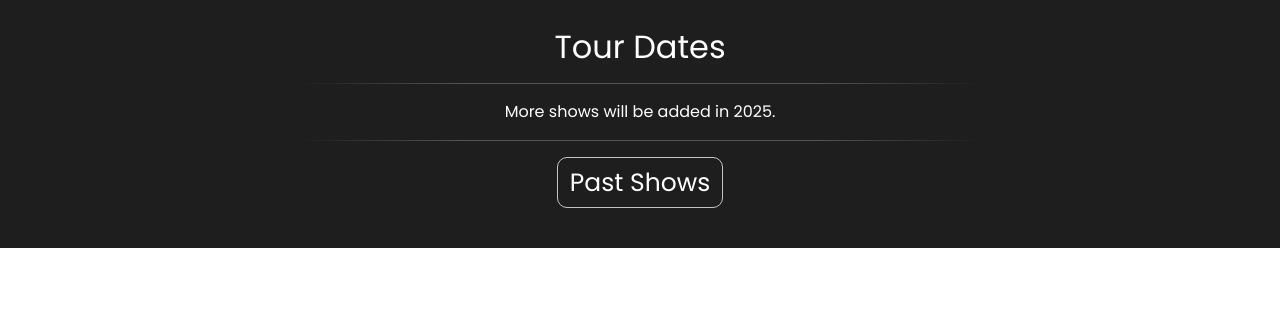
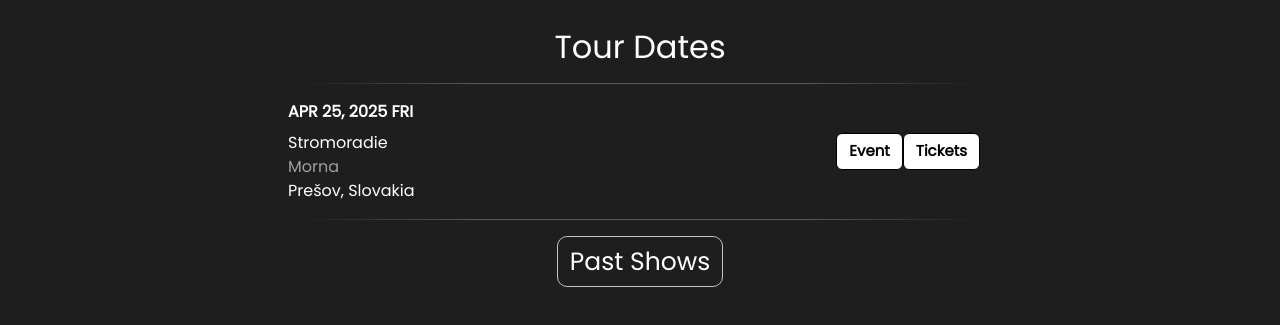
Before and after one commit to Hardell/hardell.github.io, a plain HTML site: page index.html in a window 1280 px wide. Shown: the part 867-1192 px from the top of the page. Before the commit the page ends 1115 px from the top, so only its background shows below. Drawn offline with nearby package versions, Linux system fonts and the light colour scheme.

Commit message:
Pridany presov na telefone test

```diff
--- a/index.html
+++ b/index.html
@@ -61,26 +61,26 @@
 				<div class="container">
 
 					<!-- Future Shows-->
-					<!-- <hr class="hr hr-blurry" />
+					<hr class="hr hr-blurry" />
 					<div class="row">
 						<div class="col">
-							<div class="row date">NOV 29, 2024 FRI</div>
-							<div class="row">Dead End Festival 2024</div>
-							<div class="row">KD Gerbera</div>
-							<div class="row">České Budějovice, Czech Republic</div>
+							<div class="row date">APR 25, 2025 FRI</div>
+							<div class="row">Stromoradie</div>
+							<div class="row support">Morna</div>
+							<div class="row">Prešov, Slovakia</div>
 						</div>
 						<div class="col ticket-buttons d-flex justify-content-end">
-							<a href="https://www.facebook.com/events/1534604767160766">
+							<a href="https://facebook.com/events/s/ions-morna-presov/1545226239525115/">
 								<button class="btn btn-success">Event</button>
 							</a>
-							<a href="https://www.deadend.cz/">
+							<a href="https://taplink.cc/ionsband">
 								<button class="btn btn-primary">Tickets</button>
 							</a>
 						</div>
-					</div> -->
+					</div>
 					<hr class="hr hr-blurry" />
-					<div>More shows will be added in 2025.</div>
-					<hr class="hr hr-blurry" />
+					<!-- <div>More shows will be added in 2025.</div>
+					<hr class="hr hr-blurry" /> -->
 
 					<!-- PAST SHOWS -->
 					<a id="pastShowsButton" class="btn btn-primary" data-bs-toggle="collapse" href="#pastShows" role="button" aria-expanded="false" aria-controls="collapseExample">
```
